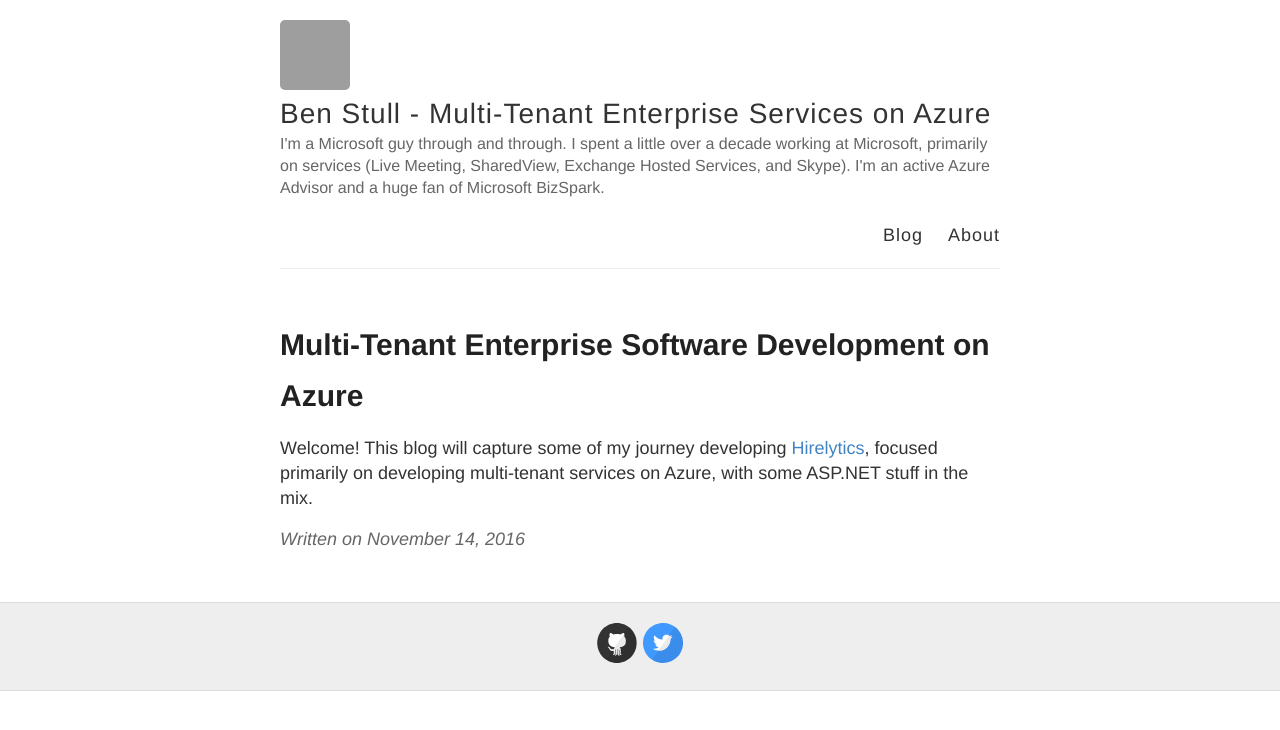
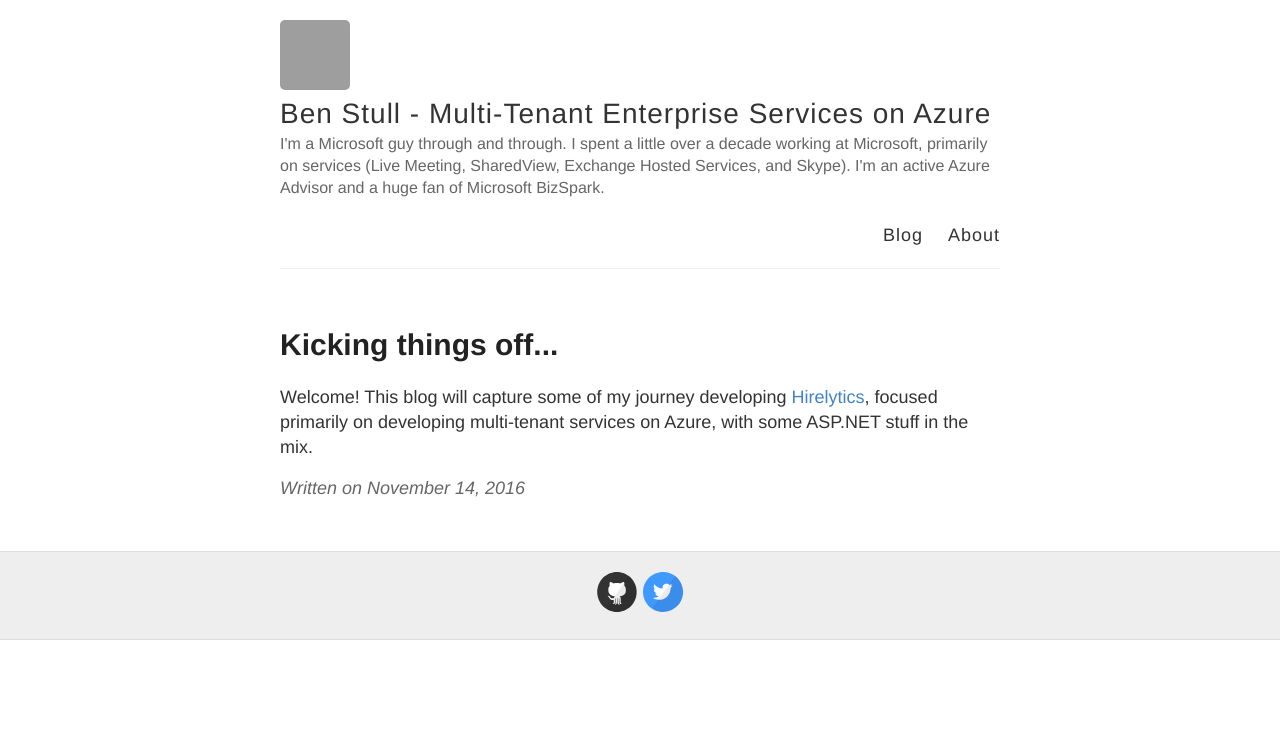
Before and after one commit to BenStull/benstull.github.io, a Jekyll site: the page built from _posts/2016-11-14-Welcome.md, in a window 1280 px wide. Shown: the top 730 px of the page. Built offline with Jekyll 4.4.1, drawn with Linux system fonts in a browser that asks for light colours; grey boxes are pictures that could not be loaded.

Commit message:
Update welcome title

```diff
--- a/_posts/2016-11-14-Welcome.md
+++ b/_posts/2016-11-14-Welcome.md
@@ -1,6 +1,6 @@
 ---
 layout: post
-title: Multi-Tenant Enterprise Software Development on Azure
+title: Kicking things off...
 ---
 
 Welcome! This blog will capture some of my journey developing [Hirelytics](http://hirelytics.net), focused primarily on developing multi-tenant services on Azure, with some ASP.NET stuff in the mix.
```
